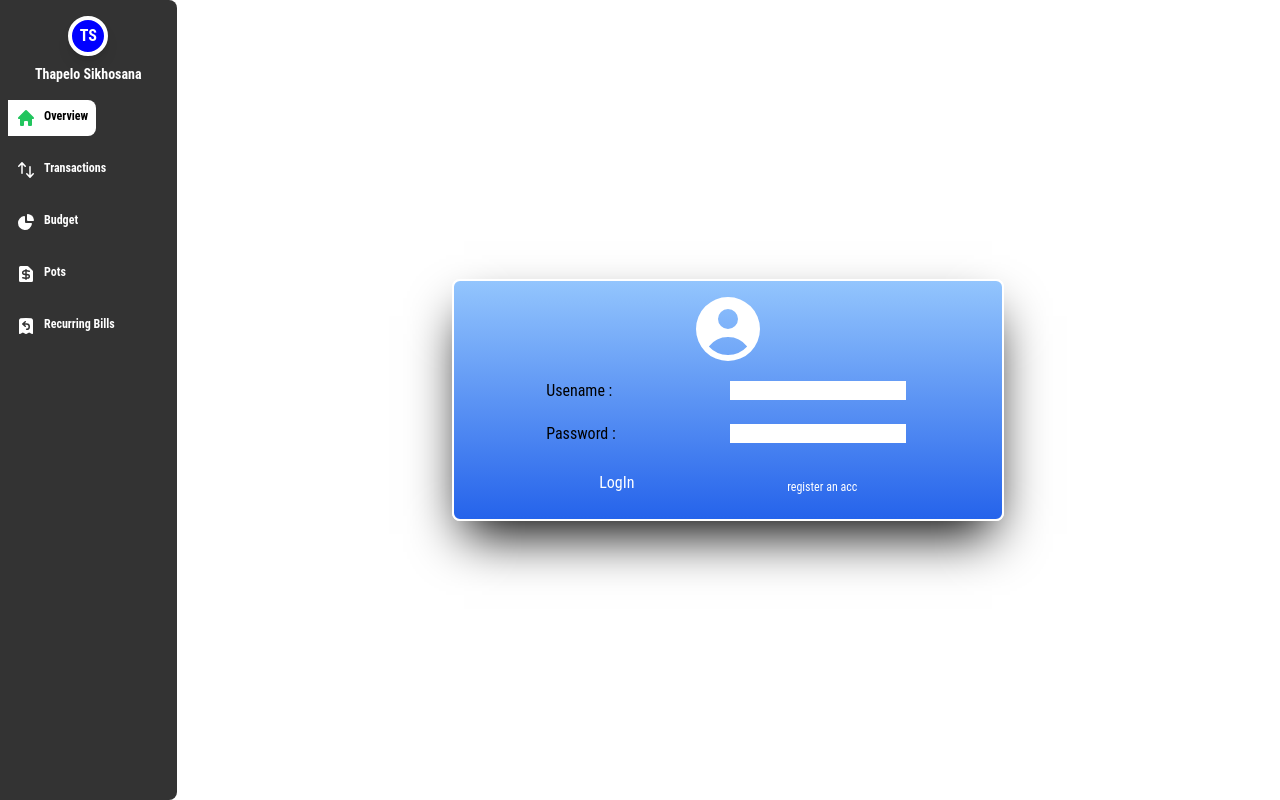
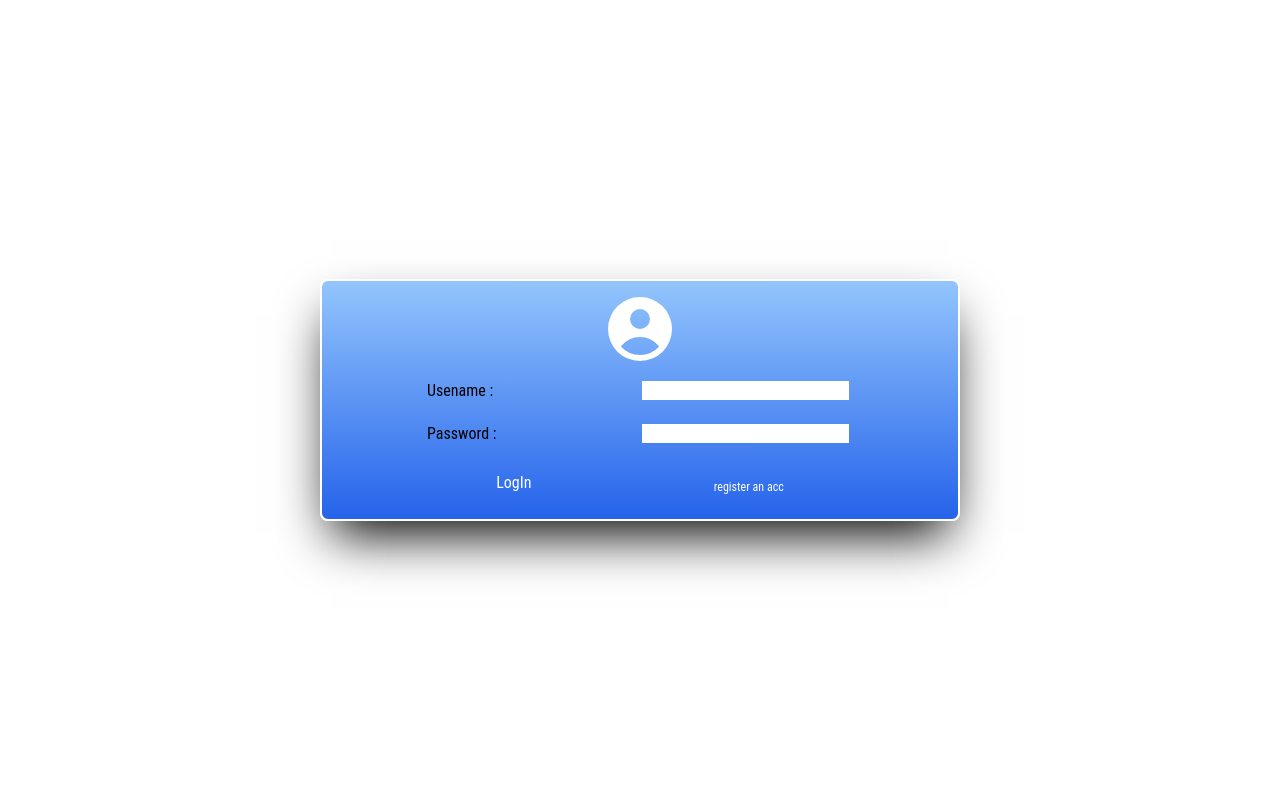
Before and after one commit to Thapelo12345/financial-tracker, a Next.js app: page / in a window 1280 px wide. Built offline with nearby package versions, Linux system fonts and the light colour scheme; a web font is replaced by a local one.

Commit message:
fixed links

```diff
--- a/app/components/dashBoard/dash.tsx
+++ b/app/components/dashBoard/dash.tsx
@@ -3,7 +3,7 @@
 import DashNav from './dashNav'
 import { usePathname } from 'next/navigation'
 import { useState, useEffect } from 'react'
- import DashAvatar from './dashAvatar'
+import DashAvatar from './dashAvatar'
 
 export default function Dash(){
   const currentUrl = usePathname()
@@ -13,7 +13,8 @@ export default function Dash(){
 
   return(
     <header
-    className={`bg-black/80 w-[16%] rounded-tr-lg rounded-br-lg items-center`}
+    className={
+      `bg-black/80 w-[16%] rounded-tr-lg rounded-br-lg items-center ${currentUrl == '/' ? "hidden" : "black"}`}
     >
     <DashAvatar username='Thapelo Sikhosana'/>
       <DashNav />
--- a/app/components/dashBoard/dashNav.tsx
+++ b/app/components/dashBoard/dashNav.tsx
@@ -11,7 +11,7 @@ export default function DashNav(){
   return(
     <nav className='flex flex-col'>
 
-<LinkBtns pageUrl="/"
+<LinkBtns pageUrl="/pages/home"
 linkText="Overview"
 icon={
 <HomeIcon />
--- a/app/components/dashBoard/mobileDash.tsx
+++ b/app/components/dashBoard/mobileDash.tsx
@@ -20,10 +20,12 @@ export default function MobileDash() {
 
   return (
     <header
-      className='fixed z-10 bottom-0 left-0 bg-[rgb(13,13,13)] flex flex-row justify-evenly w-full rounded-none h-auto'
+      className=
+      {`fixed z-10 bottom-0 left-0 bg-[rgb(13,13,13)] flex flex-row justify-evenly w-full rounded-none h-auto ${currentPage === "/" ? "hidden" : "block"}`}
     >
       <nav className="w-full flex flex-row justify-evenly items-start">
-        <MobileLinks pageUrl={"/"} toolTip={"Overview"} icon={<HomeIcon />} />
+
+        <MobileLinks pageUrl={"/pages/home"} toolTip={"Overview"} icon={<HomeIcon />} />
 
         <MobileLinks
           pageUrl={"/pages/transactions"}
```
Also changed, not shown: app/page.tsx (+6 -8 lines).
